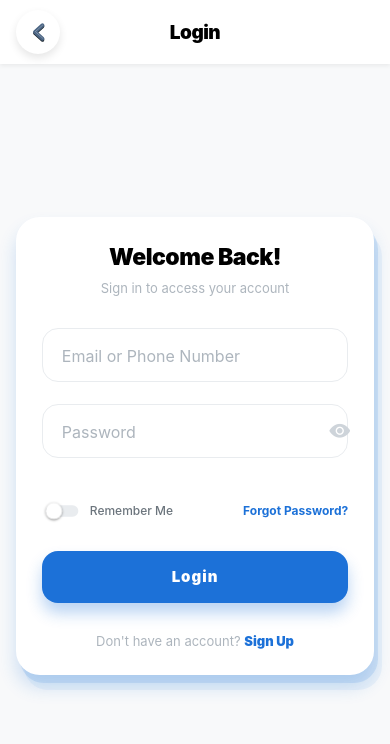
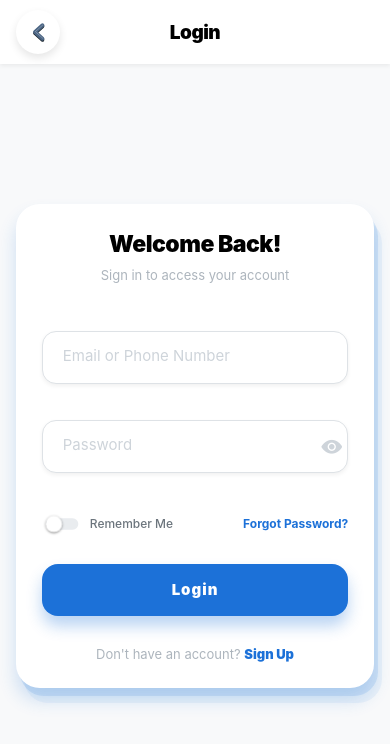
Before and after one commit to noshahi-devs/World-Cart-Mobile-App, a React Native app: screen /Login in a window 390 px wide. Shown: the top 744 px of the page. Built offline with nearby package versions, Linux system fonts and the light colour scheme; no server answers.

Commit message:
show image on detail screen and wishlist hard code

```diff
--- a/src/App.jsx
+++ b/src/App.jsx
@@ -7,6 +7,7 @@ import * as NavigationBar from 'expo-navigation-bar';
 
 import { CartProvider } from './context/CartContext';
 import { AuthProvider } from './context/AuthContext';
+import { WishlistProvider } from './context/WishlistContext';
 import AppNavigator from './navigation/AppNavigator';
 import SplashScreen from './screens/SplashScreen';
 
@@ -31,12 +32,14 @@ export default function App() {
         <View style={{ flex: 1, backgroundColor: '#FFFFFF' }}>
             <SafeAreaProvider>
                 <AuthProvider>
+                    <WishlistProvider>
                         <CartProvider>
                             <NavigationContainer>
                                 <AppNavigator />
                                 <StatusBar style="dark" backgroundColor="#FFFFFF" />
                             </NavigationContainer>
                         </CartProvider>
+                    </WishlistProvider>
                 </AuthProvider>
             </SafeAreaProvider>
 
--- a/src/components/FloatingLabelInput.jsx
+++ b/src/components/FloatingLabelInput.jsx
@@ -16,7 +16,7 @@ const FloatingLabelInput = ({
     onSubmitEditing,
     blurOnSubmit,
     innerRef,
-    error // New error prop
+    error
 }) => {
     const [isFocused, setIsFocused] = useState(false);
     const [showPassword, setShowPassword] = useState(false);
@@ -31,46 +31,43 @@ const FloatingLabelInput = ({
         }).start();
     }, [isFocused, value]);
 
-    const labelStyle = {
-        position: 'absolute',
-        left: 16,
+    const borderColor = error ? COLORS.danger : (isFocused ? COLORS.primary : COLORS.gray[300]);
+
+    return (
+        <View style={[styles.wrapper, containerStyle]}>
+            {/* The inputContainer is the bordered box */}
+            <View style={[styles.inputContainer, { borderColor, borderWidth: isFocused ? 2 : 1.5 }]}>
+
+                {/* Floating label — absolutely positioned inside inputContainer */}
+                <Animated.Text
+                    style={[
+                        styles.label,
+                        {
                             top: animatedValue.interpolate({
                                 inputRange: [0, 1],
-            outputRange: [18, -12], // Moved higher up
+                                outputRange: [14, -10], // 14 = centered inside box, -10 = above border
                             }),
                             fontSize: animatedValue.interpolate({
                                 inputRange: [0, 1],
-            outputRange: [16, 12],
+                                outputRange: [15, 12],
                             }),
                             color: animatedValue.interpolate({
                                 inputRange: [0, 1],
-            outputRange: [error ? COLORS.danger : COLORS.gray[500], error ? COLORS.danger : COLORS.primary],
+                                outputRange: [
+                                    error ? COLORS.danger : COLORS.gray[400],
+                                    error ? COLORS.danger : COLORS.primary,
+                                ],
                             }),
-        backgroundColor: COLORS.white,
-        paddingHorizontal: 4,
-        zIndex: 1,
-    };
-
-    return (
-        <View style={[styles.inputGroup, containerStyle]}>
-            <Animated.Text style={labelStyle}>
+                        }
+                    ]}
+                >
                     {label}
                 </Animated.Text>
-            <View style={[
-                styles.inputContainer,
-                {
-                    borderColor: error ? COLORS.danger : (isFocused ? COLORS.primary : COLORS.gray[200]),
-                    borderWidth: isFocused ? 2 : 1, // Thicker border on focus
-                    shadowOpacity: isFocused ? 0.1 : 0.05, // Dynamic shadow
-                    elevation: isFocused ? 4 : 1,
-                }
-            ]}>
+
+                {/* Actual TextInput */}
                 <TextInput
                     ref={innerRef}
-                    style={[
-                        styles.input,
-                        inputStyle
-                    ]}
+                    style={[styles.input, inputStyle]}
                     value={value}
                     onChangeText={onChangeText}
                     onFocus={() => setIsFocused(true)}
@@ -83,13 +80,14 @@ const FloatingLabelInput = ({
                     onSubmitEditing={onSubmitEditing}
                     blurOnSubmit={blurOnSubmit}
                 />
+
                 {isPassword && (
                     <TouchableOpacity
                         style={styles.iconButton}
                         onPress={() => setShowPassword(!showPassword)}
                     >
                         <Ionicons
-                            name={showPassword ? "eye-off" : "eye"}
+                            name={showPassword ? 'eye-off' : 'eye'}
                             size={22}
                             color={isFocused ? COLORS.primary : COLORS.gray[400]}
                         />
@@ -101,38 +99,46 @@ const FloatingLabelInput = ({
 };
 
 const styles = StyleSheet.create({
-    inputGroup: {
-        marginBottom: 22, // Increased spacing
-        position: 'relative',
+    // Outer wrapper — has top margin so the floating label (top: -10) is visible
+    wrapper: {
+        marginTop: 16,
+        marginBottom: 20,
     },
+    // The visible bordered box — label is positioned absolute INSIDE this
     inputContainer: {
+        position: 'relative',        // label is absolute relative to THIS
         flexDirection: 'row',
         alignItems: 'center',
         backgroundColor: COLORS.white,
-        borderRadius: 16,
-        borderColor: COLORS.gray[200],
+        borderRadius: 14,
         paddingRight: 12,
-        // Default Shadow
-        shadowColor: "#000",
-        shadowOffset: {
-            width: 0,
-            height: 4,
+        shadowColor: '#000',
+        shadowOffset: { width: 0, height: 2 },
+        shadowOpacity: 0.06,
+        shadowRadius: 4,
+        elevation: 2,
     },
-        shadowRadius: 6,
+    // Floating label — absolute inside inputContainer
+    label: {
+        position: 'absolute',
+        left: 16,
+        backgroundColor: COLORS.white,
+        paddingHorizontal: 4,
+        zIndex: 10,
     },
     input: {
         flex: 1,
         paddingHorizontal: 16,
-        paddingVertical: 16, // Increased padding
-        fontSize: 16,
+        paddingVertical: 16,
+        fontSize: 15,
         color: COLORS.black,
         fontWeight: '500',
     },
     iconButton: {
-        padding: 5,
+        padding: 6,
         justifyContent: 'center',
         alignItems: 'center',
-    }
+    },
 });
 
 export default FloatingLabelInput;
--- /dev/null
+++ b/src/context/WishlistContext.jsx
@@ -0,0 +1,51 @@
+import React, { createContext, useContext, useState } from 'react';
+
+const WishlistContext = createContext();
+
+export const WishlistProvider = ({ children }) => {
+    const [wishlistItems, setWishlistItems] = useState([]);
+
+    // Toggle: agar product already wishlist mein hai to remove, warna add
+    const toggleWishlist = (product) => {
+        setWishlistItems(prev => {
+            const productId = product.productId || product.id;
+            const exists = prev.find(item => (item.productId || item.id) === productId);
+            if (exists) {
+                return prev.filter(item => (item.productId || item.id) !== productId);
+            } else {
+                return [...prev, product];
+            }
+        });
+    };
+
+    // Check karo ke product wishlist mein hai ya nahi
+    const isWishlisted = (productId) => {
+        return wishlistItems.some(item => (item.productId || item.id) === productId);
+    };
+
+    // Directly remove by ID (for delete button in ProfileScreen)
+    const removeFromWishlist = (productId) => {
+        setWishlistItems(prev =>
+            prev.filter(item => (item.productId || item.id) !== productId)
+        );
+    };
+
+    return (
+        <WishlistContext.Provider value={{
+            wishlistItems,
+            toggleWishlist,
+            isWishlisted,
+            removeFromWishlist,
+        }}>
+            {children}
+        </WishlistContext.Provider>
+    );
+};
+
+export const useWishlist = () => {
+    const context = useContext(WishlistContext);
+    if (!context) {
+        throw new Error('useWishlist must be used within a WishlistProvider');
+    }
+    return context;
+};
--- a/src/screens/CartScreen.jsx
+++ b/src/screens/CartScreen.jsx
@@ -243,10 +243,7 @@ const CartScreen = ({ navigation }) => {
                         )}
                     </View>
                     <Text style={styles.cartItemPrice}>
-                        ${(item.price * item.quantity).toFixed(2)}
-                        {item.quantity > 1 && (
-                            <Text style={styles.unitPrice}> (${item.price.toFixed(2)} each)</Text>
-                        )}
+                        {`$${(item.price * item.quantity).toFixed(2)}${item.quantity > 1 ? ` ($${item.price.toFixed(2)} each)` : ''}`}
                     </Text>
 
                     <View style={styles.cartItemActions}>
--- a/src/screens/OrderTrackingScreen.jsx
+++ b/src/screens/OrderTrackingScreen.jsx
@@ -148,8 +148,7 @@ const OrderTrackingScreen = () => {
                             <View style={styles.itemInfo}>
                                 <Text style={styles.itemTitle} numberOfLines={1}>{item.title}</Text>
                                 <Text style={styles.itemDetail}>
-                                    {item.size ? `Size: ${item.size} • ` : ''}
-                                    Qty: {item.quantity || 1}
+                                    {`${item.size ? `Size: ${item.size} • ` : ''}Qty: ${item.quantity || 1}`}
                                 </Text>
                                 <Text style={styles.itemPrice}>${(item.price || 0).toFixed(2)}</Text>
                             </View>
--- a/src/screens/ProfileScreen.jsx
+++ b/src/screens/ProfileScreen.jsx
@@ -32,11 +32,13 @@ import { profileData, orders, addresses, paymentMethods } from '../constants/dat
 import { COLORS, SIZES } from '../constants/theme';
 import { moderateScale, rf, verticalScale } from '../utils/responsive';
 import { CreditCardIcon } from '../components/TabIcons';
+import { useWishlist } from '../context/WishlistContext';
 
 const ProfileScreen = ({ navigation }) => {
     // Removed products from useCart - will use Wishlist API later
     const { getCartItemCount } = useCart();
     const { user, logout } = useAuth();
+    const { wishlistItems, removeFromWishlist } = useWishlist();
     const insets = useSafeAreaInsets();
 
     // Modal State
@@ -77,9 +79,6 @@ const ProfileScreen = ({ navigation }) => {
 
     const [activeSection, setActiveSection] = useState('orders');
 
-    // TODO: Fetch wishlist from backend API
-    // For now, empty array (will implement Wishlist API later)
-    const wishlistItems = [];
 
     // Animations for Guest View
     const fadeAnim = useRef(new Animated.Value(0)).current;
@@ -215,17 +214,38 @@ const ProfileScreen = ({ navigation }) => {
                 </View>
             ) : (
                 <View style={styles.wishlistGrid}>
-                    {wishlistItems.map((item) => (
-                        <TouchableOpacity
-                            key={item.id}
-                            style={styles.wishlistItem}
-                            onPress={() => navigation.navigate('ProductDetail', { productId: item.id })}
-                        >
-                            <Image source={{ uri: item.image }} style={styles.wishlistImage} />
-                            <Text style={styles.wishlistTitle} numberOfLines={2}>{item.title}</Text>
-                            <Text style={styles.wishlistPrice}>${item.price.toFixed(2)}</Text>
-                        </TouchableOpacity>
-                    ))}
+                    {wishlistItems.map((item) => {
+                        const itemId = item.productId || item.id;
+                        return (
+                            <TouchableOpacity
+                                key={itemId}
+                                style={styles.wishlistItem}
+                                onPress={() => navigation.navigate('ProductDetail', { productId: itemId })}
+                                activeOpacity={0.8}
+                            >
+                                <Image
+                                    source={{ uri: item.image1 || item.image || item.imageUrl || 'https://via.placeholder.com/150' }}
+                                    style={styles.wishlistImage}
+                                    resizeMode="contain"
+                                />
+                                {/* Delete button - top right */}
+                                <TouchableOpacity
+                                    style={styles.wishlistDeleteBtn}
+                                    onPress={() => removeFromWishlist(itemId)}
+                                    activeOpacity={0.8}
+                                    hitSlop={{ top: 6, bottom: 6, left: 6, right: 6 }}
+                                >
+                                    <Text style={styles.wishlistDeleteIcon}>✕</Text>
+                                </TouchableOpacity>
+                                <Text style={styles.wishlistTitle} numberOfLines={2}>
+                                    {item.title || item.name || 'Product'}
+                                </Text>
+                                <Text style={styles.wishlistPrice}>
+                                    ${item.price ? item.price.toFixed(2) : '0.00'}
+                                </Text>
+                            </TouchableOpacity>
+                        );
+                    })}
                 </View>
             )}
         </View>
@@ -1017,6 +1037,7 @@ const styles = StyleSheet.create({
     wishlistItem: {
         width: (SIZES.width - 48) / 2,
         marginBottom: SIZES.padding,
+        position: 'relative',
     },
     wishlistImage: {
         width: '100%',
@@ -1034,6 +1055,24 @@ const styles = StyleSheet.create({
         fontSize: SIZES.body1,
         fontWeight: 'bold',
         color: COLORS.black,
+    },
+    wishlistDeleteBtn: {
+        position: 'absolute',
+        top: 6,
+        right: 6,
+        width: 26,
+        height: 26,
+        borderRadius: 13,
+        backgroundColor: 'rgba(0,0,0,0.55)',
+        justifyContent: 'center',
+        alignItems: 'center',
+        zIndex: 10,
+    },
+    wishlistDeleteIcon: {
+        color: '#FFFFFF',
+        fontSize: 13,
+        fontWeight: 'bold',
+        lineHeight: 15,
     },
     addressCard: {
         backgroundColor: COLORS.gray[100],
--- a/src/screens/SignupScreen.jsx
+++ b/src/screens/SignupScreen.jsx
@@ -96,22 +96,18 @@ const SignupScreen = () => {
         }),
         top: phoneLabelAnim.interpolate({
             inputRange: [0, 1],
-            outputRange: [18, -12], // Match FloatingLabelInput
+            outputRange: [26, 4], // Match updated FloatingLabelInput
         }),
         fontSize: phoneLabelAnim.interpolate({
             inputRange: [0, 1],
-            outputRange: [16, 12],
+            outputRange: [15, 12],
         }),
         color: phoneLabelAnim.interpolate({
             inputRange: [0, 1],
-            outputRange: [propsError('phone') ? COLORS.danger : COLORS.gray[500], propsError('phone') ? COLORS.danger : COLORS.primary],
+            outputRange: [propsError('phone') ? COLORS.danger : COLORS.gray[400], propsError('phone') ? COLORS.danger : COLORS.primary],
         }),
-        backgroundColor: phoneLabelAnim.interpolate({
-            inputRange: [0, 1],
-            outputRange: ['transparent', COLORS.white],
-        }),
+        backgroundColor: COLORS.white,
         paddingHorizontal: 4,
-        borderRadius: 4,
         zIndex: 10,
     };
 
@@ -431,7 +427,8 @@ const styles = StyleSheet.create({
     phoneSection: {
         position: 'relative',
         zIndex: 100,
-        marginBottom: 24, // Match FloatingLabelInput
+        paddingTop: 14,      // Room for floating label
+        marginBottom: 20,
     },
 
     phoneContainer: {
```
Also changed, not shown: src/components/ProductCard.jsx (+6 -4 lines), src/screens/CheckoutScreen.jsx (+3 -4 lines), src/screens/ProductDetailScreen.jsx (+27 -29 lines). Lines whose indentation alone changed are shown as unchanged.
